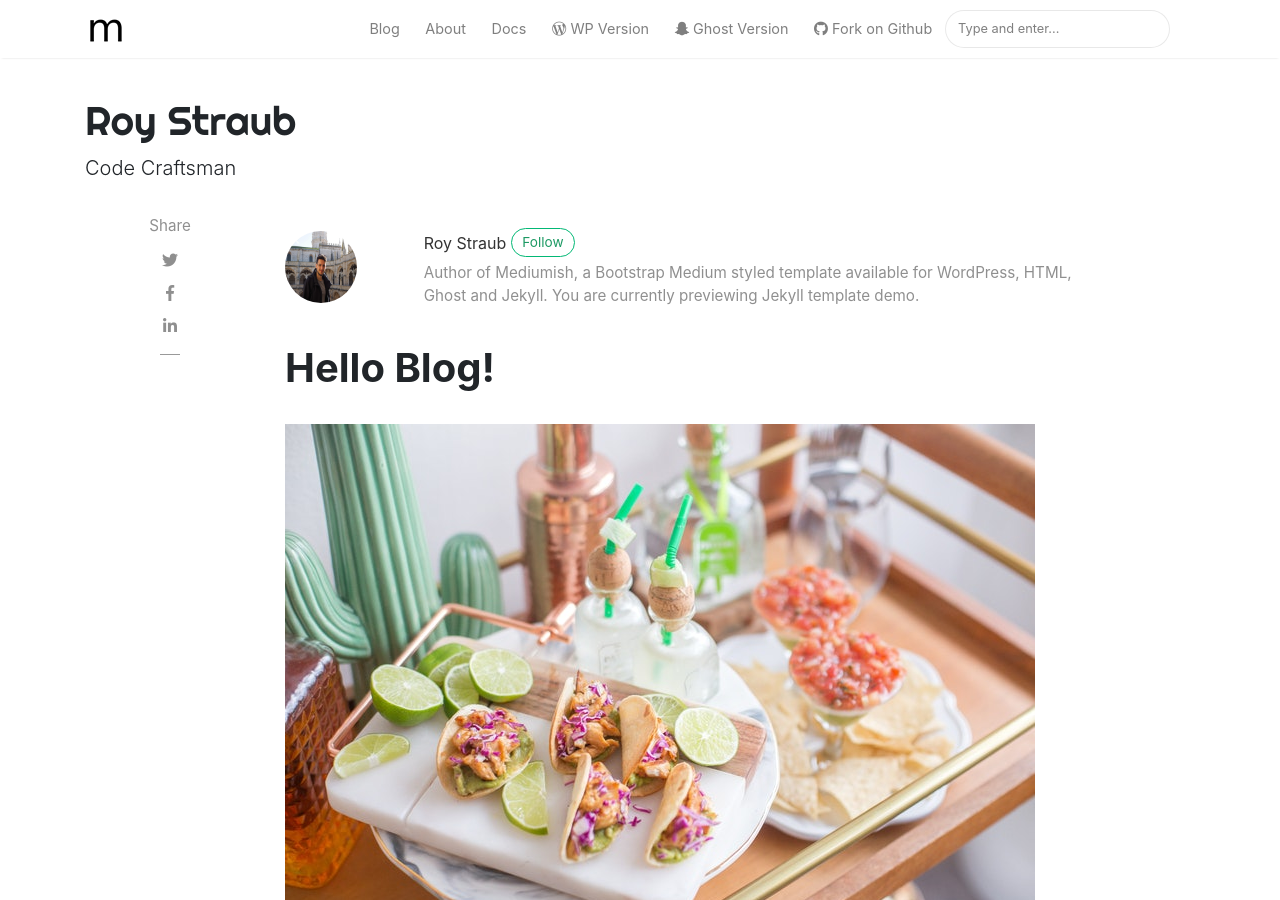
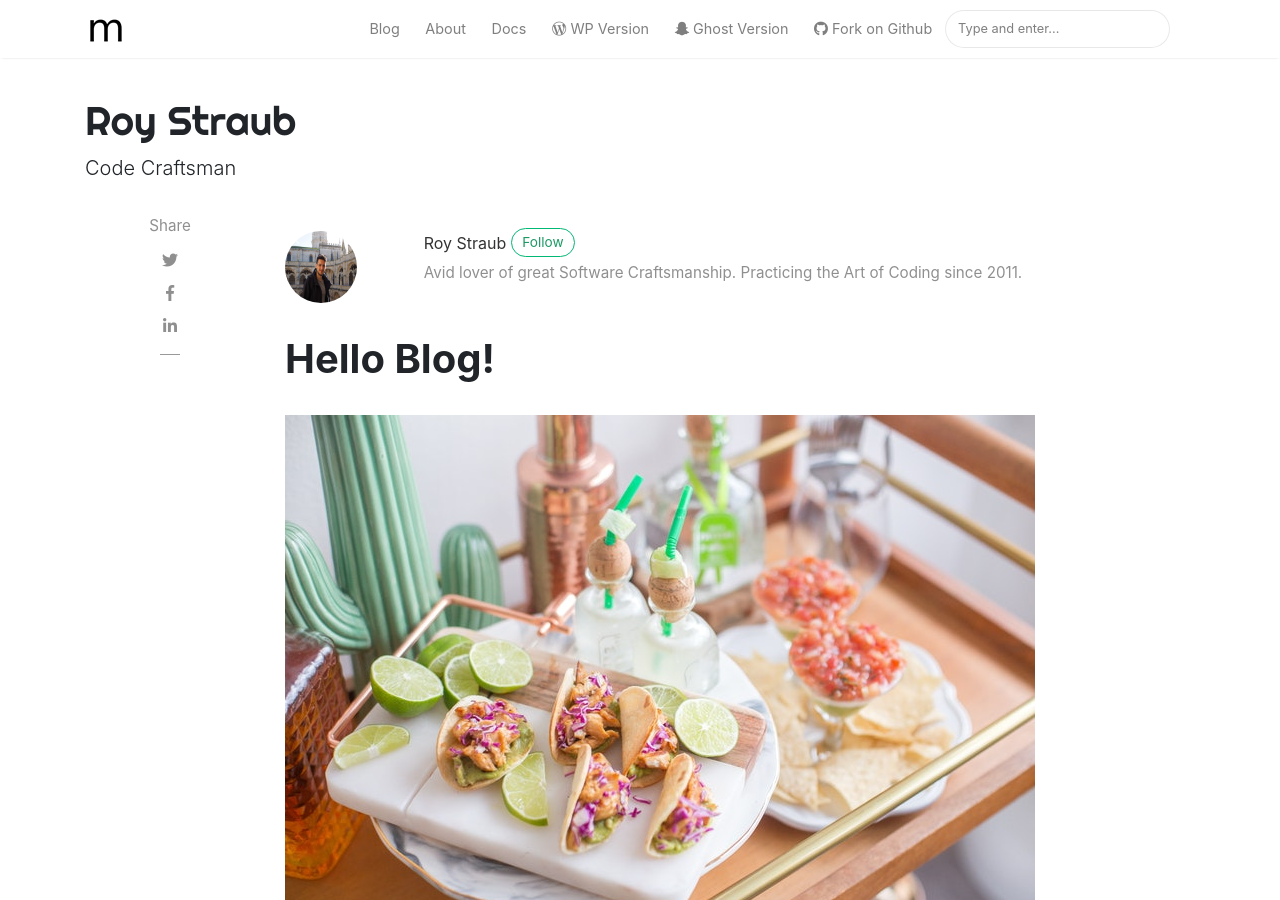
Before and after one commit to rstraub/rstraub.github.io, a Jekyll site: the page built from _posts/2018-01-11-customer-service.md, in a window 1280 px wide and 900 px high. Built offline with Jekyll 4.4.1, drawn with Linux system fonts in a browser that asks for light colours; nearby versions of some CDN libraries; comment, search, counter and statistics services are not loaded.

Commit message:
Corrected description

```diff
--- a/_config.yml
+++ b/_config.yml
@@ -18,7 +18,7 @@ authors:
     avatar: 'assets/images/avatar.JPG'
     email: wowthemesnet@gmail.com
     web: https://rstraub.github.io
-    description: "Author of Mediumish, a Bootstrap Medium styled template available for WordPress, HTML, Ghost and Jekyll. You are currently previewing Jekyll template demo."
+    description: "Avid lover of great Software Craftsmanship. Practicing the Art of Coding since 2011."
 
 # Plugins
 plugins:
```
